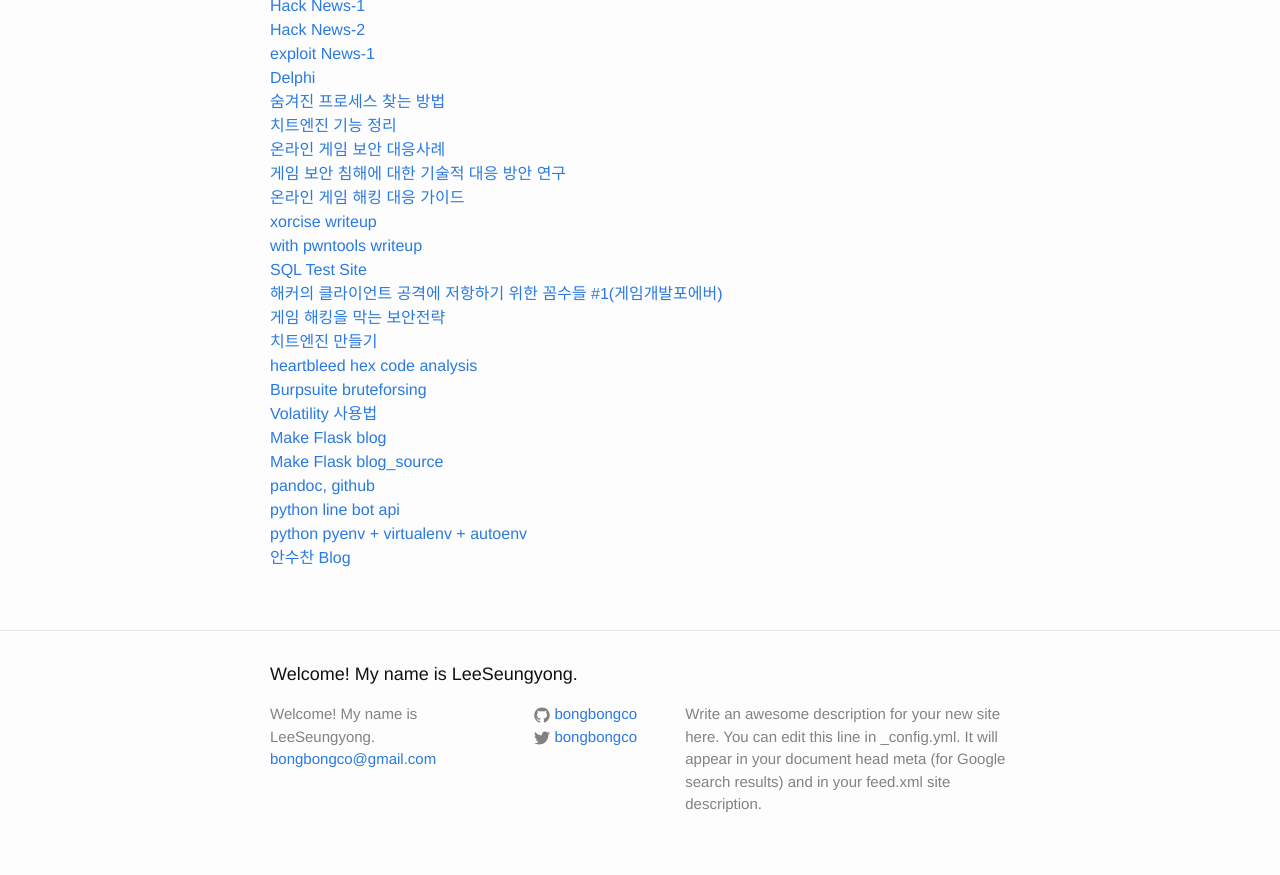
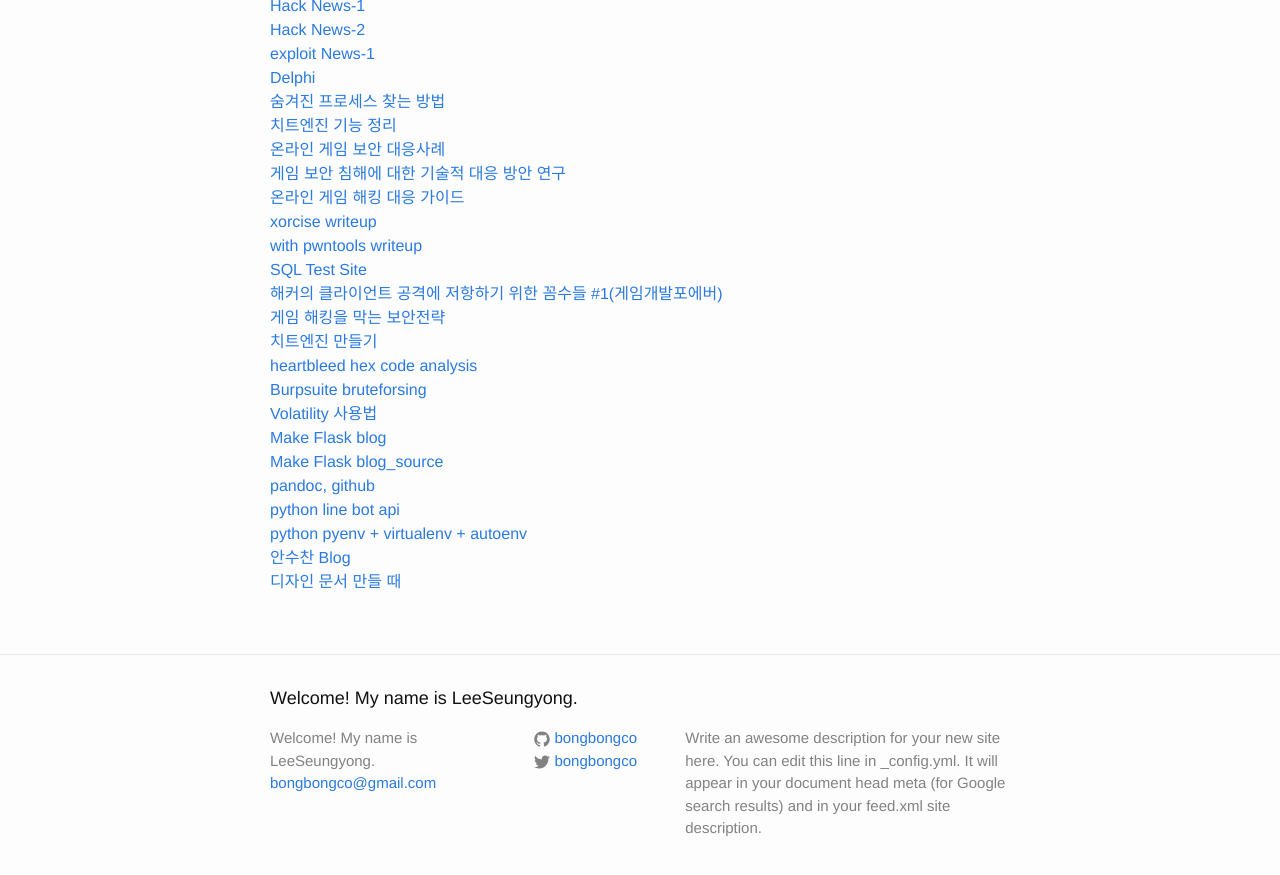
Before and after one commit to LktProgrammer/bongbongco.github.io, a Jekyll site: the page built from _posts/2016-07-22-Website-List.markdown, in a window 1280 px wide and 900 px high, scrolled down 1262 px. Shown: the top 875 px of the window. Built offline with Jekyll 4.4.1, drawn with Linux system fonts in a browser that asks for light colours.

Commit message:
Update 2016-07-22-Website-List.markdown

```diff
--- a/_posts/2016-07-22-Website-List.markdown
+++ b/_posts/2016-07-22-Website-List.markdown
@@ -71,3 +71,4 @@ title: 참고할 웹 사이트들.
 [python line bot api](https://github.com/studio3104/line-bot-sdk-python)
 [python pyenv + virtualenv + autoenv](https://dobest.io/how-to-set-python-dev-env/)
 [안수찬 Blog](https://dobest.io/)
+[디자인 문서 만들 때](https://www.lucidpress.com/)
```
